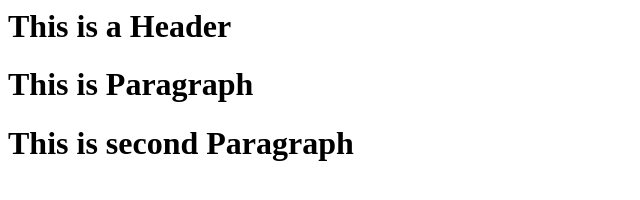
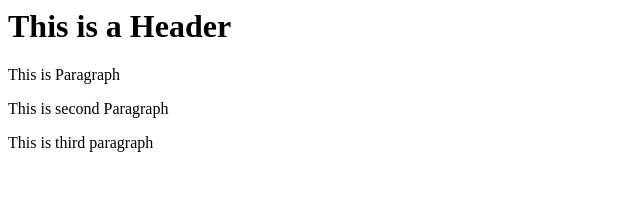
Before and after one commit to Nirav-Lathiya/git-test, a website: page index.html in a window 1280 px wide. Shown: the whole page, without its empty margins (0-640 px from the left). Drawn offline with Linux system fonts and the light colour scheme.

Commit message:
fourth commit

```diff
--- a/index.html
+++ b/index.html
@@ -3,7 +3,8 @@
 
     <body>
         <h1>This is a Header</h1>
-        <h1>This is Paragraph</h1>
-        <h1>This is second Paragraph</h1>
+        <p>This is Paragraph</p>
+        <p>This is second Paragraph</p>
+        <p>This is third paragraph</p>
     </body>
 </html>
```
Also changed, not shown: package.json (added, +27 -0 lines), 3 other files.
